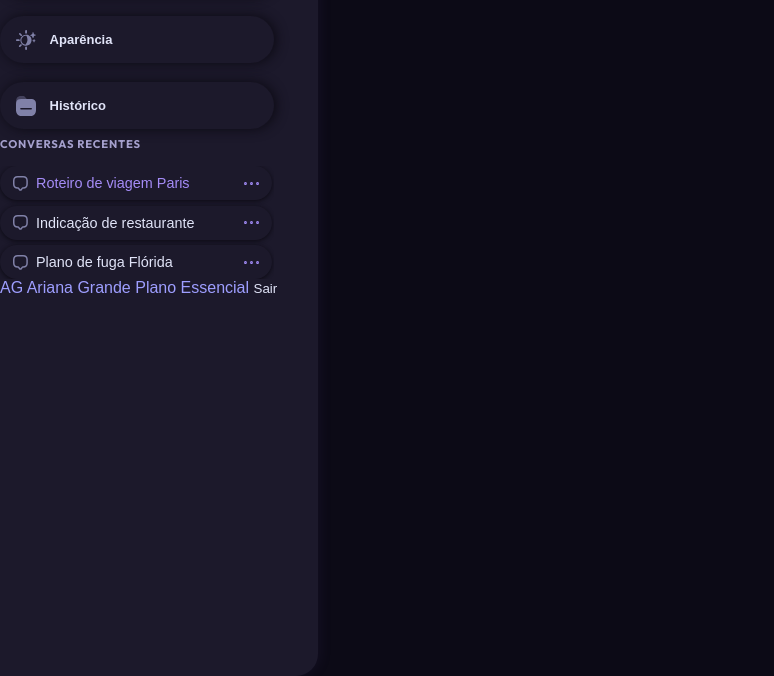
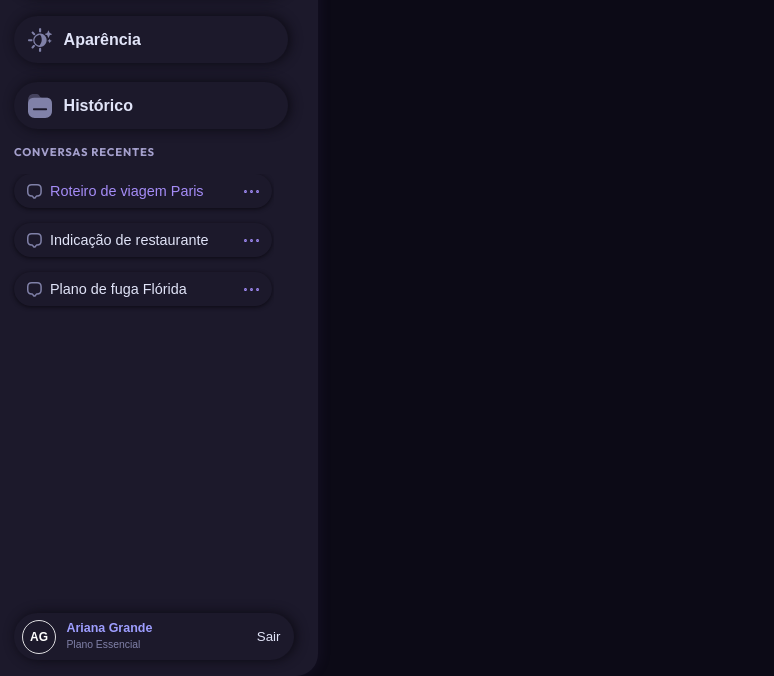
Before and after one commit to arrival-proa/arrival, a website: page public/index.html in a window 1280 px wide. Shown: the part 124-800 px from the top of the page, without its empty margins (0-774 px from the left). Drawn offline with Linux system fonts and the light colour scheme.

Commit message:
feat(sidebar): estiliza rodape do perfil do usuario e ajustes de padding e margin

```diff
--- a/public/css/componentes.css
+++ b/public/css/componentes.css
@@ -1,6 +1,9 @@
 .menu-lateral{
     background-color: var(--cor-secundaria);
     width: 318px;
+    height: 100dvh;
+    display: flex;
+    flex-direction: column;
     position: relative;
     flex-shrink: 0;
     overflow: hidden;
@@ -32,7 +35,7 @@
     flex-direction: column;
     gap: 1.1875rem;
     background-color: var(--cor-secundaria);
-    padding: 0;
+    padding: 0 14px;
     margin-bottom: 0.5rem;
 }
 
@@ -72,12 +75,12 @@
 }
 
 .menu-lateral__acoes .ic svg{
-    width: 20px;
-    height: 20px;
+    width: 24px;
+    height: 24px;
 }
 
 .menu-lateral__acoes .label, .menu-lateral__acoes a span:not(i.ic), #label {
-    font-size: 0.8125rem;
+    font-size: 1rem;
     font-weight: 600;
     color: var(--cor-texto);
 }
@@ -99,7 +102,7 @@
     text-transform: uppercase;
     letter-spacing: 0.05rem;
     color: #a5a0cd;
-    padding: 0 0 0.5rem;
+    padding: 0 14px 0.5rem;
 }
 
 #lista-conversas {
@@ -107,7 +110,8 @@
     overflow-y: auto;
     display: flex;
     flex-direction: column;
-    gap: 0.35rem;
+    gap: 0.9375rem;
+    padding: 0 14px;
     padding-right: 2px;
     width: 274px;
 }
@@ -188,4 +192,107 @@
     background-color: #2b2451;
 }
 
-/* Menu */
+/* Menu dropdown a se desenvolver... */
+
+/* Rodapé da sidebar (Perfil) */
+
+.menu-lateral__usuario{
+    margin-top: auto;
+    display: flex;
+    align-items: center;
+    justify-content: space-between;
+    gap: 0.5rem;
+    padding: 0.45rem 0.65rem 0.45rem 0.5rem;
+
+    margin-left: 0.875rem;
+    margin-bottom: 1rem;
+
+    width: 280px;
+    height: 47px;
+
+    border-radius: 999px;
+    box-shadow: 2px 0 12px #0C0A13;
+}
+
+/* Link que agrupa foto, nome e plano */
+
+.usuario{
+    flex:1;
+    min-width: 0;
+    display: grid;
+    grid-template-columns: 34px 1fr;
+    grid-template-rows: auto auto;
+    grid-template-areas:
+        "foto nome"
+        "foto plano";
+    column-gap: 0.65rem;
+    align-items: center;
+}
+
+.usuario__foto {
+    grid-area: foto;
+    width: 34px;
+    height: 34px;
+    border-radius: 50%;
+
+    color: #ffffff;
+    font-size: 0.75rem;
+    font-weight: 700;
+    display: grid;
+    place-items: center;
+    border: 1.5px solid rgba(255, 255, 255, 0.85);
+    overflow: hidden;
+    flex-shrink: 0;
+
+
+}
+
+.usuario__nome {
+    grid-area: nome;
+    font-size: 0.78rem;
+    font-weight: 700;
+    line-height: 1.2;
+    white-space: nowrap;
+    overflow: hidden;
+    text-overflow: ellipsis;
+}
+
+.usuario__plano {
+    grid-area: plano;
+    font-size: 0.65rem;
+    font-weight: 500;
+    color: #8081a8;
+    line-height: 1.2;
+    white-space: nowrap;
+    overflow: hidden;
+    text-overflow: ellipsis;
+}
+
+/* Botão de sair */
+
+#botao-sair {
+    width: 30px;
+    height: 30px;
+    border-radius: 50%;
+    cursor: pointer;
+    flex-shrink: 0;
+    display: grid;
+    place-items: center;
+    transition: background-color 0.2s, color 0.2s;
+    padding: 0;
+}
+
+#botao-sair svg {
+    width: 14px;
+    height: 14px;
+    transition: fill 0.2s;
+}
+
+#botao-sair:hover {
+    background-color: rgba(248, 113, 113, 0.15);
+    color: #f87171;
+}
+
+#botao-sair:hover svg path {
+    fill: #f87171;
+}
```
